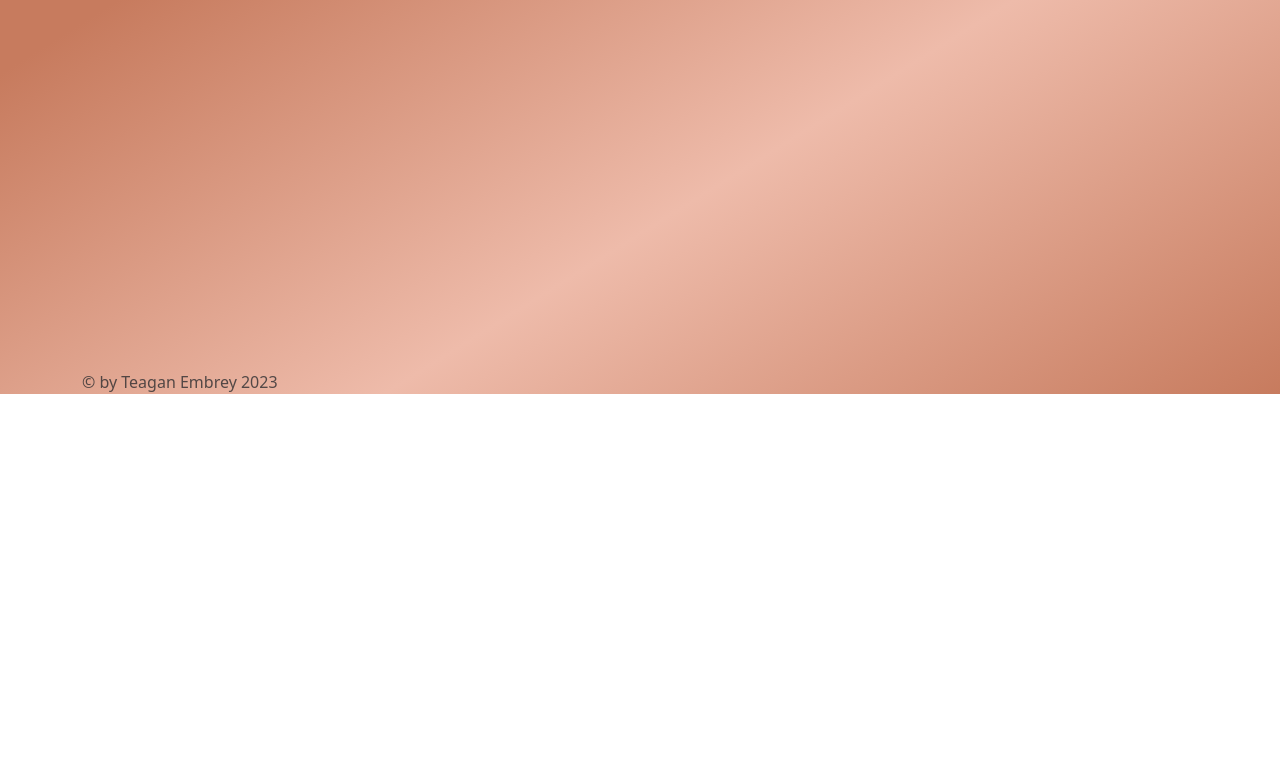
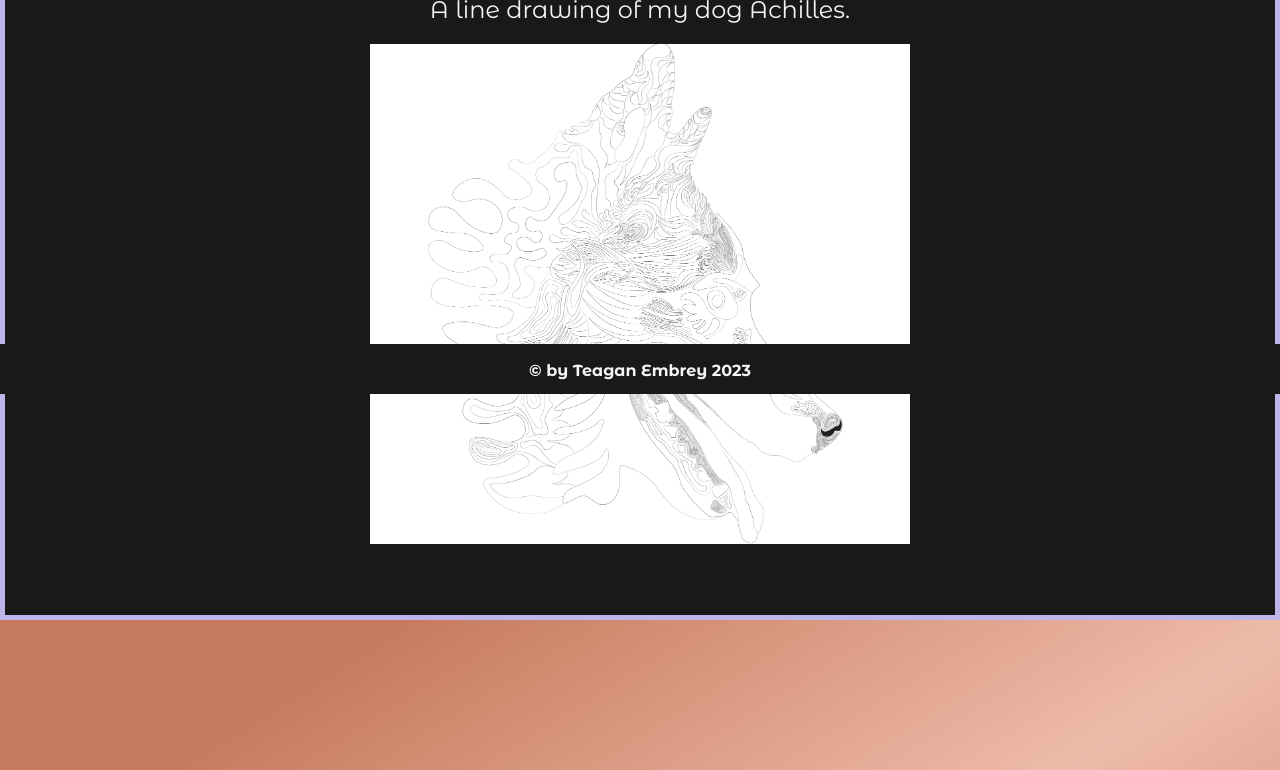
Before and after one commit to TeaganEE/TeaganEmbrey, a plain HTML site: page index.html in a window 1280 px wide. Shown: the part 406-1176 px from the top of the page. Before the commit the page ends 800 px from the top, so only its background shows below. Drawn offline with Linux system fonts and the light colour scheme.

Commit message:
Saving for now

```diff
--- a/css/style.css
+++ b/css/style.css
@@ -1,12 +1,59 @@
 main {
+    font-family: 'Montserrat Alternates', sans-serif !important;
+}
+
+header {
     background-color: #191919 !important;
+}
+
+.navbar {
+    font-size: larger;
+}
+
+.navbar-brand {
+    font-size: larger !important;
 }
 
 a:link, a:visited {
     color: #beb5ea !important;
 }
 
+a:hover, a:active {
+    color: #f5f5f5 !important;
+    text-decoration: underline !important;
+}
+
 body {
     background: linear-gradient(to bottom right, #c77b5e 30%, #eebbaa 65%, #c77b5e) !important;
     background-attachment: fixed !important;
 }
+
+footer {
+    background-color: #191919 !important;
+    color: #f5f5f5 !important;
+    height: 50px;
+    padding-top: 15px;
+}
+
+.carousel {
+    font-size: x-large !important;
+    text-align: center;
+    width: 100%;
+    height: 750px;
+    overflow: hidden;
+    display: flex;
+    align-items: center;
+    justify-content: center;
+    margin-top: 150px;
+    margin-bottom: 150px;
+    background-color: #191919;
+    position: relative;
+    padding-top: 50px;
+    padding-bottom: 50px;
+    color: #f5f5f5;
+    border: solid 5px #beb5ea;
+  }
+
+  .project img {
+    max-height: 500px;
+  }
--- a/index.html
+++ b/index.html
@@ -6,6 +6,12 @@
     <meta name="viewport" content="width=device-width, initial-scale=1.0">
     <link rel="stylesheet" href="css/style.css">
     <link rel="stylesheet" href="css/bootstrap.min.css">
+    <link rel="preconnect" href="https://fonts.googleapis.com">
+    <link rel="preconnect" href="https://fonts.googleapis.com">
+    <link rel="preconnect" href="https://fonts.gstatic.com" crossorigin>
+    <link
+        href="https://fonts.googleapis.com/css2?family=Montserrat+Alternates:ital,wght@0,100;0,200;0,300;0,400;0,500;0,600;0,700;0,800;0,900;1,100;1,200;1,300;1,400;1,500;1,600;1,700;1,800;1,900&display=swap"
+        rel="stylesheet">
     <title>Web Development by Teagan Embrey</title>
 </head>
 <!-- Header with bootstrap classes and navbar with items centered on the row -->
@@ -13,30 +19,33 @@
     <header>
         <nav class="navbar navbar-expand-lg">
             <!-- img tag for logo with proper sizing -->
-            <a class="navbar-brand" href="index.php"><img src="imgs/CopperLogo.png" alt="Teagan's Logo" width="65"
+            <a class="navbar-brand" href="index.php"><img src="imgs/logos/CopperLogo.png" alt="Teagan's Logo" width="65"
                     height="100" class="p-2">Teagan Embrey</a>
             <button class="navbar-toggler" type="button" data-toggle="collapse" data-target="#navbarNavAltMarkup"
                 aria-controls="navbarNavAltMarkup" aria-expanded="false" aria-label="Toggle navigation"> <span
                     class="navbar-toggler-icon"></span></button>
             <div class="collapse navbar-collapse justify-content-end p-2" id="navbarNavAltMarkup">
                 <div class="navbar-nav">
-                    <a class="nav-item nav-link active me-2 fw-bold" href="#">Home</a>
-                    <a class="nav-item nav-link me-2 fw-bold" href="about.html">About</a>
-                    <a class="nav-item nav-link me-2 fw-bold" href="projects.html">Projects</a>
-                    <a class="nav-item nav-link me-2 fw-bold" href="contact.html">Contact</a>
+                    <a class="nav-item nav-link active me-2" href="index.html">Home</a>
+                    <a class="nav-item nav-link me-2" href="about.html">About</a>
+                    <a class="nav-item nav-link me-2" href="projects.html">Projects</a>
+                    <a class="nav-item nav-link me-2" href="contact.html">Contact</a>
                 </div>
             </div>
         </nav>
     </header>
 
     <body>
-
+        <div class="carousel">
+            <div id="projects-carousel-inner"></div>
+        </div>
+        <script src="js/carousel.js"></script>
     </body>
 
     <!-- Bootstrap footer fixed bottom -->
-    <footer class="footer fixed-bottom">
+    <footer class="footer fixed-bottom text-center fw-bold">
         <div class="container">
-            <span class="text-muted">&copy; by Teagan Embrey 2023</span>
+            <p>&copy; by Teagan Embrey 2023</p>
         </div>
     </footer>
 </main>
--- /dev/null
+++ b/js/carousel.js
@@ -0,0 +1,50 @@
+document.addEventListener("DOMContentLoaded", function () {
+    const carouselInner = document.getElementById("projects-carousel-inner");
+    let jsonData;
+    let currentIndex = 0;
+
+    async function fetchJSONData() {
+        try {
+            const response = await fetch("../json/projects.json");
+            jsonData = await response.json();
+            startCarousel();
+        } catch (error) {
+            console.error("Error fetching JSON data:", error);
+        }
+    }
+
+    function displayProject(index) {
+        const project = jsonData.projects[index];
+        const projectElement = document.createElement("div");
+        projectElement.classList.add("project");
+        projectElement.innerHTML = `
+        <h2>${project.name}</h2>
+        <p>${project.description}</p>
+        <img src="${project.link}" alt="${project.name}">
+      `;
+        carouselInner.innerHTML = "";
+        carouselInner.appendChild(projectElement);
+    }
+
+    function nextProject() {
+        currentIndex = (currentIndex + 1) % jsonData.projects.length;
+        displayProject(currentIndex);
+        carouselInner.style.transform = `translateX(100%)`;
+        setTimeout(() => {
+            carouselInner.style.transition = "transform 1s ease-in-out";
+            carouselInner.style.transform = "translateX(0)";
+        }, 0);
+    }
+
+    function startCarousel() {
+        if (jsonData && jsonData.projects.length > 0) {
+            displayProject(currentIndex);
+            setInterval(nextProject, 5000); // Change image every 5 seconds
+        } else {
+            console.error("No projects data found.");
+        }
+    }
+
+    // Fetch JSON data and start the carousel
+    fetchJSONData();
+});
--- /dev/null
+++ b/json/projects.json
@@ -0,0 +1,34 @@
+{
+    "projects": [
+        {
+            "name": "Four Part Portrait",
+            "description": "A four part portrait with Taylor Swift Lyric",
+            "link": "../imgs/4partportrait.png"
+        },
+        {
+            "name": "Line Drawing of Achilles",
+            "description": "A line drawing of my dog Achilles.",
+            "link": "../imgs/achillesdrawing.png"
+        },
+        {
+            "name": "Line Drawing of a Fox",
+            "description": "A line drawing of a fox.",
+            "link": "../imgs/foxdrawing.png"
+        },
+        {
+            "name": "Line Drawing of a Wolf",
+            "description": "A line drawing of a wolf.",
+            "link": "../imgs/wolfdrawing.png"
+        },
+        {
+            "name": "Line Drawing of a husky",
+            "description": "A line drawing of a husky.",
+            "link": "../imgs/huskydrawing.png"
+        },
+        {
+            "name": "Dia De Los Muertos Parrot",
+            "description": "A Dia De Los Muertos Parrot done using shapes in Adobe Illustrator.",
+            "link": "../imgs/ParrotofShapes.png"
+        }
+    ]
+}
```
Also changed, not shown: about.html (+9 -6 lines), contact.html (+9 -6 lines), projects.html (+9 -6 lines), imgs/logos/CopperLogo.png (renamed from imgs/CopperLogo.png).
